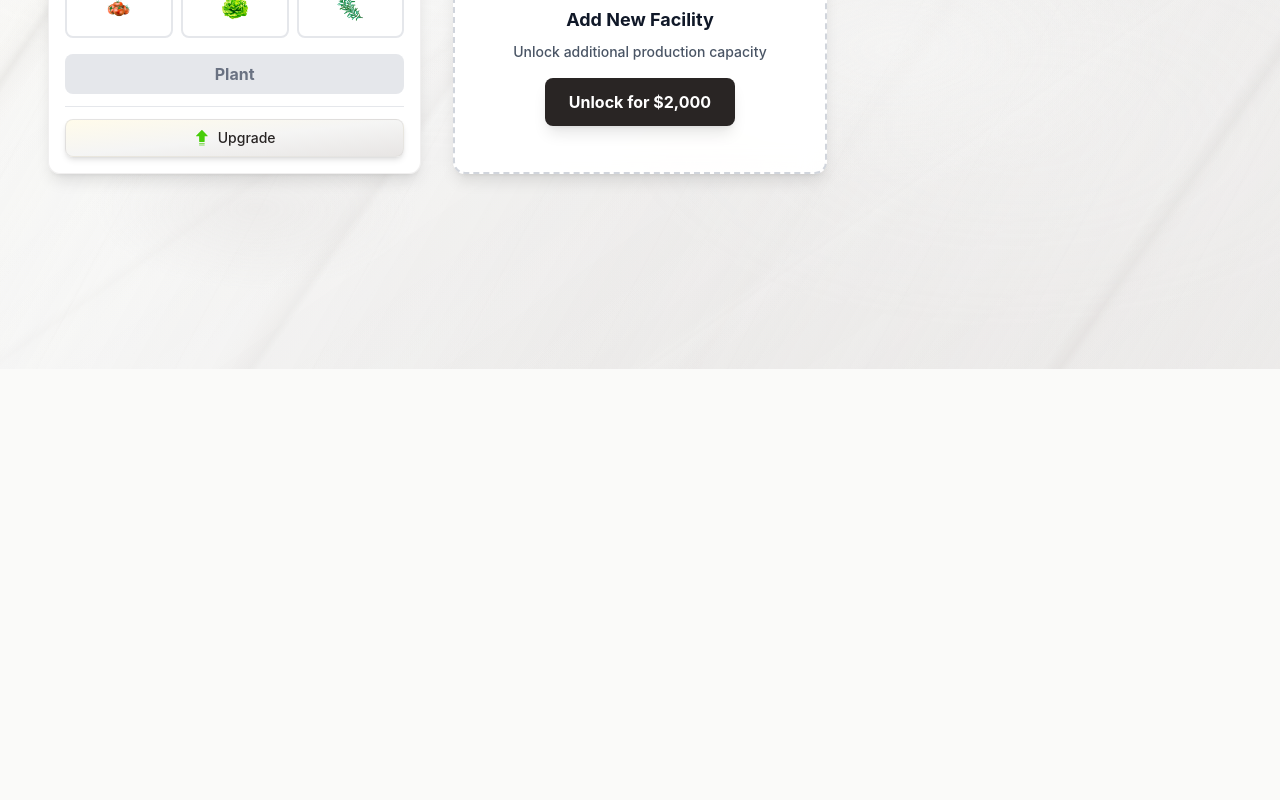
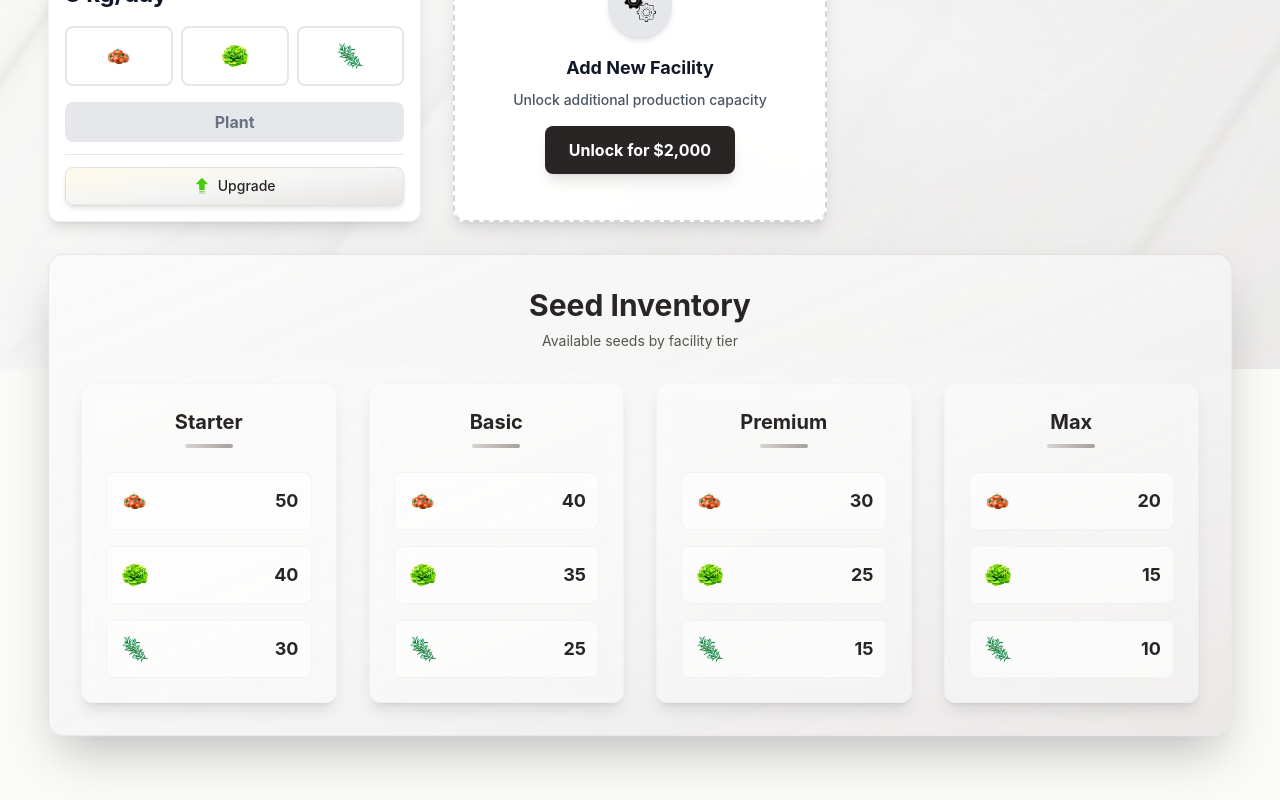
Before and after one commit to RebelsBlocks/business-simulator-frontend, a React (Vite) app: page /production in a window 1280 px wide. Shown: the part 431-1231 px from the top of the page. Before the commit the page ends 946 px from the top, so only its background shows below. Built offline with nearby package versions, Linux system fonts and the light colour scheme.

Commit message:
Adding seed inventory to production ui
Adding seed inventory to production ui

```diff
--- a/src/pages/Production.tsx
+++ b/src/pages/Production.tsx
@@ -14,6 +14,19 @@ interface ProductionFacility {
   selectedSeed: string | null; // 'tomatoes', 'salad', 'herbs'
 }
 
+interface SeedInventory {
+  tomatoes: number;
+  salad: number;
+  herbs: number;
+}
+
+interface TierSeedInventory {
+  starter: SeedInventory;
+  basic: SeedInventory;
+  premium: SeedInventory;
+  max: SeedInventory;
+}
+
 const Production = () => {
   const [facilities, setFacilities] = useState<ProductionFacility[]>([
     { id: 1, name: 'Facility 1', tier: 'starter', production: 3, upgradeCost: 0, isUnlocked: true, isActive: false, plantedSeeds: 0, animationPosition: 0, selectedSeed: null },
@@ -22,6 +35,14 @@ const Production = () => {
     { id: 4, name: 'Facility 4', tier: 'starter', production: 3, upgradeCost: 4000, isUnlocked: false, isActive: false, plantedSeeds: 0, animationPosition: 0, selectedSeed: null },
     { id: 5, name: 'Facility 5', tier: 'starter', production: 3, upgradeCost: 5000, isUnlocked: false, isActive: false, plantedSeeds: 0, animationPosition: 0, selectedSeed: null },
   ]);
+
+  // Dodaję stan magazynu nasion z podziałem na tiery
+  const [tierSeedInventory, setTierSeedInventory] = useState<TierSeedInventory>({
+    starter: { tomatoes: 50, salad: 40, herbs: 30 },
+    basic: { tomatoes: 40, salad: 35, herbs: 25 },
+    premium: { tomatoes: 30, salad: 25, herbs: 15 },
+    max: { tomatoes: 20, salad: 15, herbs: 10 }
+  });
 
   const seeds = [
     { id: 'tomatoes', name: 'Tomatoes', icon: '/tomatoes.png' },
@@ -87,6 +108,24 @@ const Production = () => {
     const facility = facilities.find(f => f.id === facilityId);
     if (!facility?.selectedSeed) return; // Can't plant without selecting seed
 
+    // Sprawdź czy mamy wystarczającą ilość nasion w odpowiednim tierze
+    const requiredSeeds = facility.production;
+    const currentSeeds = tierSeedInventory[facility.tier][facility.selectedSeed as keyof SeedInventory];
+
+    if (currentSeeds < requiredSeeds) {
+      alert(`Not enough seeds in ${facility.tier} tier! You need ${requiredSeeds} seeds but have only ${currentSeeds}`);
+      return;
+    }
+
+    // Odejmij nasiona z magazynu odpowiedniego tieru
+    setTierSeedInventory(prev => ({
+      ...prev,
+      [facility.tier]: {
+        ...prev[facility.tier],
+        [facility.selectedSeed!]: prev[facility.tier][facility.selectedSeed as keyof SeedInventory] - requiredSeeds
+      }
+    }));
+
     setFacilities(prev => prev.map(facility =>
       facility.id === facilityId
         ? { ...facility, isActive: true, plantedSeeds: facility.production, animationPosition: 0 }
@@ -137,8 +176,11 @@ const Production = () => {
       <MarbleTexture />
       <div className="max-w-7xl mx-auto px-4 sm:px-6 lg:px-8 py-8 relative z-10">
 
-        {/* Production Summary */}
+        {/* Production Summary - Top */}
         <div className="bg-gradient-to-br from-stone-50/95 via-stone-100/90 to-stone-200/85 backdrop-blur-md border border-stone-300/40 rounded-xl sm:rounded-2xl p-6 sm:p-8 mb-6 sm:mb-8 shadow-2xl ring-1 ring-stone-200/30 transition-all duration-500">
+          <div className="text-center mb-4">
+            <h2 className="text-2xl font-bold text-stone-800 mb-4">Production Summary</h2>
+          </div>
           <div className="grid grid-cols-1 md:grid-cols-3 gap-6 sm:gap-8">
             <div className="text-center">
               <div className="text-3xl font-bold text-stone-800">{getUnlockedFacilitiesCount()}/5</div>
@@ -150,7 +192,7 @@ const Production = () => {
               </div>
               <div className="text-sm text-stone-600 mt-2 font-medium">Active Facilities</div>
             </div>
-              <div className="text-center">
+            <div className="text-center">
               <div className="text-3xl font-bold text-stone-800">{getTotalDailyProduction()} kg</div>
               <div className="text-sm text-stone-600 mt-2 font-medium">Daily Production</div>
             </div>
@@ -158,7 +200,7 @@ const Production = () => {
         </div>
 
         {/* Facilities Grid */}
-        <div className="grid grid-cols-1 md:grid-cols-2 lg:grid-cols-3 gap-6 sm:gap-8">
+        <div className="grid grid-cols-1 md:grid-cols-2 lg:grid-cols-3 gap-6 sm:gap-8 mb-6 sm:mb-8">
           {facilities.filter(f => f.isUnlocked).map((facility) => (
             <div key={facility.id} className="bg-white/95 backdrop-blur-md border border-stone-200/60 rounded-xl p-4 shadow-lg hover:shadow-xl transition-all duration-300 group">
 
@@ -289,6 +331,40 @@ const Production = () => {
           )}
         </div>
 
+        {/* Seed Inventory - Bottom */}
+        <div className="bg-gradient-to-br from-stone-50/95 via-stone-100/90 to-stone-200/85 backdrop-blur-md border border-stone-300/40 rounded-xl sm:rounded-2xl p-6 sm:p-8 shadow-2xl ring-1 ring-stone-200/30 transition-all duration-500">
+          <div className="text-center mb-8">
+            <h2 className="text-3xl font-bold text-stone-800 mb-2">Seed Inventory</h2>
+            <p className="text-stone-600 text-sm">Available seeds by facility tier</p>
+          </div>
+          <div className="grid grid-cols-1 md:grid-cols-2 lg:grid-cols-4 gap-8">
+            {(['starter', 'basic', 'premium', 'max'] as const).map((tier) => (
+              <div key={tier} className="bg-white/40 backdrop-blur-sm rounded-xl p-6 border border-stone-200/30 shadow-lg">
+                <div className="text-center mb-6">
+                  <div className="text-xl font-bold text-stone-800 mb-2 capitalize">{tier}</div>
+                  <div className="w-12 h-1 bg-gradient-to-r from-stone-300 to-stone-400 mx-auto rounded-full"></div>
+                </div>
+                <div className="space-y-4">
+                  {seeds.map((seed) => (
+                    <div key={seed.id} className="flex items-center justify-between p-3 bg-white/60 rounded-lg border border-stone-200/40">
+                      <div className="flex items-center gap-3">
+                        <img
+                          src={seed.icon}
+                          alt={seed.name}
+                          className="w-8 h-8"
+                        />
+                      </div>
+                      <div className="text-lg font-bold text-stone-800">
+                        {tierSeedInventory[tier][seed.id as keyof SeedInventory]}
+                      </div>
+                    </div>
+                  ))}
+                </div>
+              </div>
+            ))}
+          </div>
+        </div>
+
       </div>
     </div>
   );
```
